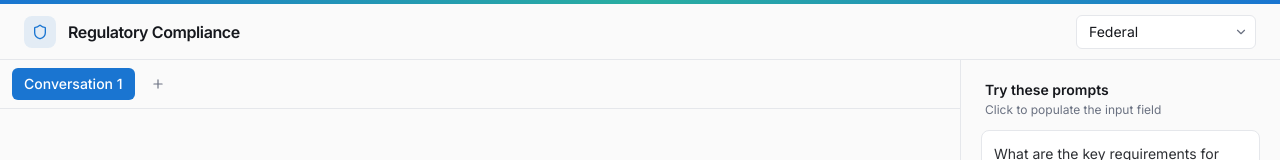
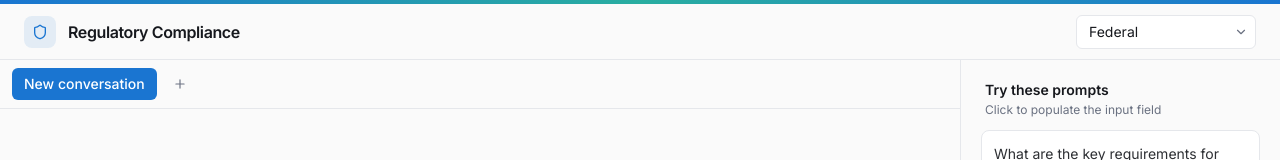
Before and after one commit to tadghh/reg-compliance-chatbot, a React (Vite) app in the folder frontend/: page / in a window 1280 px wide. Shown: the top 160 px of the page. Built offline with nearby package versions, Linux system fonts and the light colour scheme.

Commit message:
Fixed the

```diff
--- a/frontend/src/components/ChatPage.tsx
+++ b/frontend/src/components/ChatPage.tsx
@@ -27,6 +27,111 @@ const JURISDICTIONS: { value: Jurisdiction; label: string }[] = [
 ];
 
 let nextId = 2;
+
+const STORAGE_KEY = "compliance-chatpage-conversations-v1";
+const ACTIVE_CONVERSATION_KEY = "compliance-chatpage-active-conversation-v1";
+
+function truncateTitle(value: string): string {
+  const compact = value.replace(/\s+/g, " ").trim();
+  if (compact.length <= 42) {
+    return compact;
+  }
+  return `${compact.slice(0, 39)}...`;
+}
+
+function normalizeMessage(value: unknown): ChatMessage | null {
+  if (!value || typeof value !== "object") {
+    return null;
+  }
+  const record = value as Record<string, unknown>;
+  const role = record.role === "user" || record.role === "assistant" ? record.role : null;
+  const content =
+    typeof record.content === "string"
+      ? record.content
+      : typeof record.text === "string"
+        ? record.text
+        : null;
+
+  if (!role || !content) {
+    return null;
+  }
+
+  return {
+    role,
+    content,
+    jurisdiction: typeof record.jurisdiction === "string" ? record.jurisdiction : undefined,
+    sources: Array.isArray(record.sources) ? (record.sources as any) : undefined,
+  };
+}
+
+function loadConversations(): Conversation[] {
+  try {
+    const raw = localStorage.getItem(STORAGE_KEY);
+    if (!raw) {
+      return [{ id: "1", name: "New conversation", messages: [], jurisdiction: "federal" }];
+    }
+
+    const parsed = JSON.parse(raw);
+    if (!Array.isArray(parsed) || parsed.length === 0) {
+      return [{ id: "1", name: "New conversation", messages: [], jurisdiction: "federal" }];
+    }
+
+    const normalized = parsed.map((value: any, index: number): Conversation => {
+      const messagesRaw = Array.isArray(value?.messages) ? value.messages : [];
+      const messages = messagesRaw
+        .map((message: unknown) => normalizeMessage(message))
+        .filter((message): message is ChatMessage => message !== null);
+
+      const fallbackNameFromMessages = (() => {
+        const firstUser = messages.find((message) => message.role === "user");
+        const base = firstUser?.content ?? messages[0]?.content ?? "";
+        return base ? truncateTitle(base) : `Conversation ${index + 1}`;
+      })();
+
+      const nameCandidate =
+        typeof value?.name === "string"
+          ? value.name
+          : typeof value?.title === "string"
+            ? value.title
+            : "";
+
+      const name =
+        nameCandidate.trim() && !nameCandidate.startsWith("Conversation ")
+          ? nameCandidate.trim()
+          : fallbackNameFromMessages;
+
+      const jurisdiction =
+        value?.jurisdiction === "federal" || value?.jurisdiction === "province"
+          ? value.jurisdiction
+          : "federal";
+
+      return {
+        id: typeof value?.id === "string" ? value.id : String(index + 1),
+        name,
+        messages,
+        jurisdiction,
+      };
+    });
+
+    const maxNumericId = normalized
+      .map((conversation) => Number.parseInt(conversation.id, 10))
+      .filter((value) => Number.isFinite(value))
+      .reduce((max, value) => Math.max(max, value), 1);
+    nextId = Math.max(2, maxNumericId + 1);
+
+    return normalized;
+  } catch {
+    return [{ id: "1", name: "New conversation", messages: [], jurisdiction: "federal" }];
+  }
+}
+
+function saveConversations(conversations: Conversation[]) {
+  try {
+    localStorage.setItem(STORAGE_KEY, JSON.stringify(conversations));
+  } catch {
+    // Ignore quota / private mode errors
+  }
+}
 
 function buildFallbackSourceUrl(rawSource: string, jurisdiction: Jurisdiction): string {
   const query = encodeURIComponent(rawSource);
@@ -72,16 +177,20 @@ function parseSource(rawSource: unknown, jurisdiction: Jurisdiction) {
 }
 
 const ChatPage = () => {
-  const [conversations, setConversations] = useState<Conversation[]>([
-    { id: "1", name: "Conversation 1", messages: [], jurisdiction: "federal" },
-  ]);
-  const [activeConvId, setActiveConvId] = useState("1");
+  const [conversations, setConversations] = useState<Conversation[]>(() => loadConversations());
+  const [activeConvId, setActiveConvId] = useState(() => {
+    const initial = loadConversations();
+    const saved = localStorage.getItem(ACTIVE_CONVERSATION_KEY);
+    return saved && initial.some((conversation) => conversation.id === saved)
+      ? saved
+      : initial[0]?.id ?? "1";
+  });
   const [inputValue, setInputValue] = useState("");
   const [isLoading, setIsLoading] = useState(false);
   const [showSidebar, setShowSidebar] = useState(false);
   const messagesEndRef = useRef<HTMLDivElement>(null);
 
-  const activeConv = conversations.find((c) => c.id === activeConvId)!;
+  const activeConv = conversations.find((c) => c.id === activeConvId) ?? conversations[0];
 
   const scrollToBottom = useCallback(() => {
     messagesEndRef.current?.scrollIntoView({ behavior: "smooth" });
@@ -91,11 +200,21 @@ const ChatPage = () => {
     scrollToBottom();
   }, [activeConv?.messages.length, scrollToBottom]);
 
+  useEffect(() => {
+    saveConversations(conversations);
+  }, [conversations]);
+
+  useEffect(() => {
+    try {
+      localStorage.setItem(ACTIVE_CONVERSATION_KEY, activeConvId);
+    } catch {}
+  }, [activeConvId]);
+
   const addConversation = () => {
     const id = String(nextId++);
     const newConv: Conversation = {
       id,
-      name: `Conversation ${id}`,
+      name: "New conversation",
       messages: [],
       jurisdiction: "federal",
     };
@@ -122,6 +241,8 @@ const ChatPage = () => {
     const content = text || inputValue.trim();
     if (!content || isLoading) return;
 
+    if (!activeConv) return;
+
     const jurisdictionLabel = activeConv.jurisdiction === "province" ? "Manitoba" : "Federal";
     const userMessage: ChatMessage = {
       role: "user",
@@ -130,9 +251,25 @@ const ChatPage = () => {
       sources: [],
     };
 
+    const historyPayload = [...activeConv.messages, userMessage]
+      .slice(-20)
+      .map((message) => ({
+        role: message.role,
+        content: message.content,
+      }));
+
     setConversations((prev) =>
       prev.map((c) =>
-        c.id === activeConvId ? { ...c, messages: [...c.messages, userMessage] } : c,
+        c.id === activeConvId
+          ? {
+              ...c,
+              name:
+                c.messages.length === 0 && (c.name === "New conversation" || c.name.startsWith("Conversation "))
+                  ? truncateTitle(content)
+                  : c.name,
+              messages: [...c.messages, userMessage],
+            }
+          : c,
       ),
     );
     setInputValue("");
@@ -143,6 +280,7 @@ const ChatPage = () => {
         query: content,
         top_k: 8,
         jurisdiction: activeConv.jurisdiction,
+        messages: historyPayload,
       });
 
       const assistantMessage: ChatMessage = {
```
Also changed, not shown: 1 other file (tests, documents, lock files or other folders).
